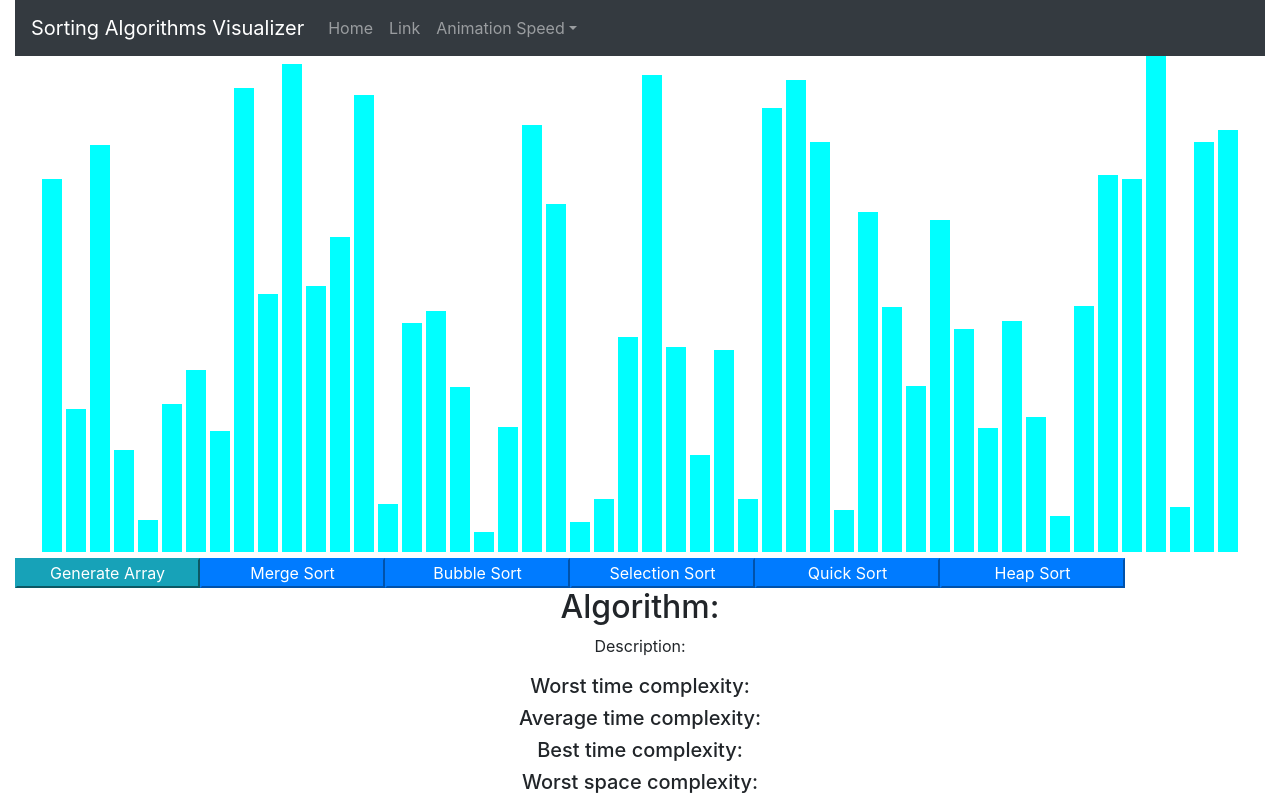
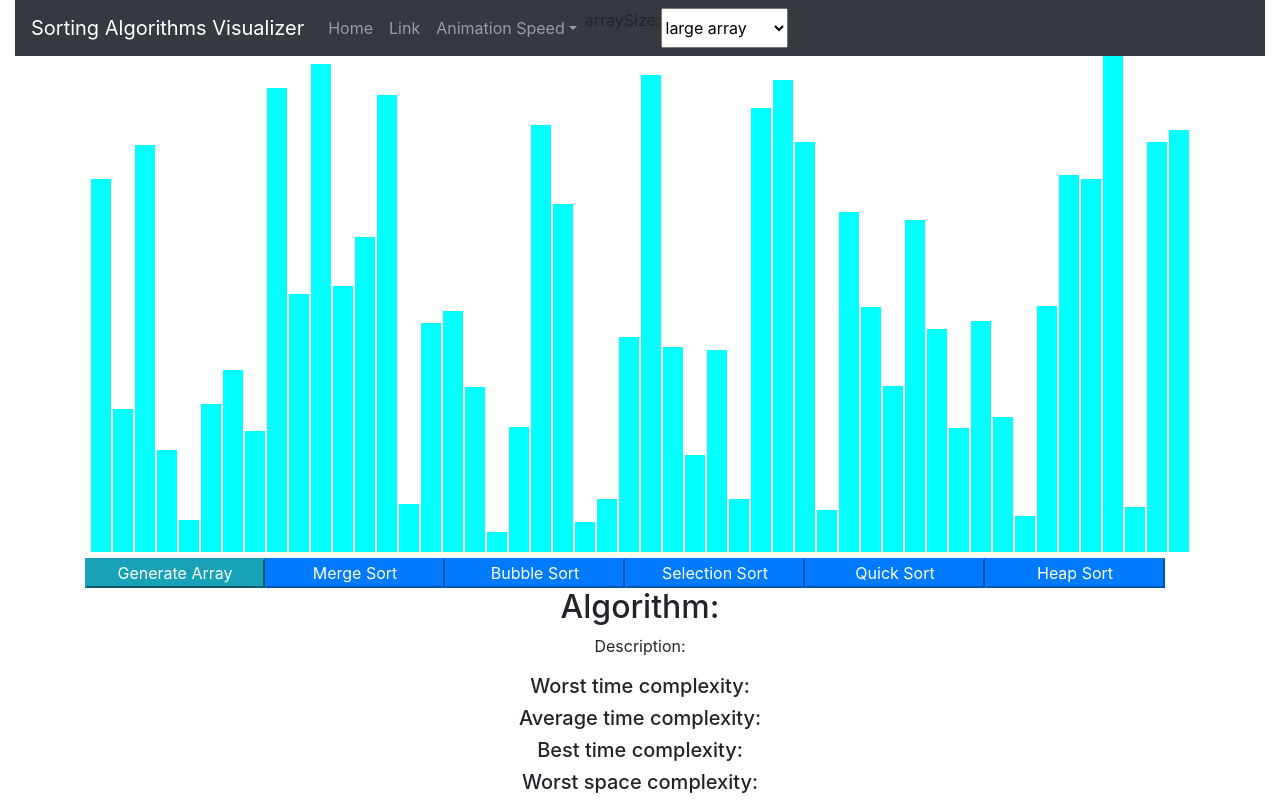
Before and after one commit to vivekjha4u2/Sorting-Algo-visualizer, a React (Create React App) app: page / in a window 1280 px wide. Built offline with nearby package versions, Linux system fonts and the light colour scheme.

Commit message:
array size changer added

```diff
--- a/src/SortingVisualizer/SortingVisualizer.jsx
+++ b/src/SortingVisualizer/SortingVisualizer.jsx
@@ -8,7 +8,7 @@ import { Nav, Navbar, NavDropdown } from 'react-bootstrap'
 import Description from './Description.js'
 
 var ANIMATION_SPEED_MS = 50;
-const NUMBER_OF_ARRAY_BARS = 50;
+// var NUMBER_OF_ARRAY_BARS = 50;
 //230
 const PRIMARY_COLOR = 'aqua';
 const SECONDARY_COLOR = 'red';
@@ -19,6 +19,8 @@ export default class SortingVisualizer extends React.Component {
     this.state = {
       array: [],
       isAlgoRunning: false,
+      arraySizeValue: 'large',
+      NUMBER_OF_ARRAY_BARS: 50,
 
       //to show description ..onclick of an algo we change State vars to specific algo.
       heading: "",
@@ -35,9 +37,49 @@ export default class SortingVisualizer extends React.Component {
     this.setState({ isAlgoRunning: true });
   }
 
+  changeArraySize = (event) => {
+    this.setState({ arraySizeValue: event.target.value });
+    // console.log(event.target.value)
+    //trying to get the width of arraybar
+
+    if (this.state.arraySizeValue === 'small') {
+      console.log(this.state.arraySizeValue)
+      this.setState({ NUMBER_OF_ARRAY_BARS: 15 });
+      // this.resetArray();
+      for (let i = 0; i < this.state.array.length; i++) {
+        const arrayBars = document.getElementsByClassName('array-bar');
+        arrayBars[i].style.width = '70px'
+      }
+      console.log(this.state.array.length)
+
+    }
+    else if (event.target.value === 'medium') {
+      console.log(this.state.arraySizeValue)
+      this.setState({ NUMBER_OF_ARRAY_BARS: 30 });
+      // this.resetArray();
+      for (let i = 0; i < this.state.array.length; i++) {
+        const arrayBars = document.getElementsByClassName('array-bar');
+        arrayBars[i].style.width = '40px'
+        // console.log(i)
+      }
+      console.log(this.state.array.length)
+    }
+    else if (this.state.arraySizeValue === 'large') {
+      console.log(this.state.arraySizeValue)
+      this.setState({ NUMBER_OF_ARRAY_BARS: 50 });
+      this.resetArray();
+      for (let i = 0; i < this.state.array.length; i++) {
+        const arrayBars = document.getElementsByClassName('array-bar');
+        arrayBars[i].style.width = '20px'
+        // console.log(i)
+      }
+      console.log(this.state.array.length)
+    }
+  }
+
   resetArray() {
     const array = [];
-    for (let i = 0; i < NUMBER_OF_ARRAY_BARS; i++) {
+    for (let i = 0; i < this.state.NUMBER_OF_ARRAY_BARS; i++) {
       array.push(randomIntFromInterval(5, 500));
     }
     this.setState({ array });
@@ -63,18 +105,28 @@ export default class SortingVisualizer extends React.Component {
               <Nav.Link href="#home">Home</Nav.Link>
               <Nav.Link href="#link">Link</Nav.Link>
               <NavDropdown title="Animation Speed" id="basic-nav-dropdown">
-                <NavDropdown.Item onClick={() => { this.setAnimSpeed('slow') }} href="#speed:Slow">Slow</NavDropdown.Item>
-                <NavDropdown.Item onClick={() => { this.setAnimSpeed('normal') }} href="#speed:Normal">Normal</NavDropdown.Item>
-                <NavDropdown.Item onClick={() => { this.setAnimSpeed('fast') }} href="#speed:Fast">Fast</NavDropdown.Item>
+                <NavDropdown.Item value="slow" onClick={() => { this.setAnimSpeed('slow') }} href="#speed:Slow">Slow</NavDropdown.Item>
+                <NavDropdown.Item value="normal" onClick={() => { this.setAnimSpeed('normal') }} href="#speed:Normal">Normal</NavDropdown.Item>
+                <NavDropdown.Item value="fast" onClick={() => { this.setAnimSpeed('fast') }} href="#speed:Fast">Fast</NavDropdown.Item>
               </NavDropdown>
+
+              <label htmlFor="arraySize">arraySize:</label>
+
+              <select name="arraySize" id="arraySize" onChange={this.changeArraySize} value={this.state.arraySizeValue}>
+                <option disabled value="select">Select Size</option>
+                <option value="small">small array</option>
+                <option value="medium">medium array</option>
+                <option value="large">large array</option>
+                <option value="xl">xl array</option>
+              </select>
             </Nav>
 
           </Navbar.Collapse>
         </Navbar>
-        <div className="array-container ">
+        <div className="array-container container">
           {array.map((value, idx) => (
 
-            <div className="array-bar-container" key={idx}>
+            // <div className="array-bar-container" key={idx}>
 
             <div className="array-bar" key={idx}
               style={{
@@ -83,7 +135,7 @@ export default class SortingVisualizer extends React.Component {
               }}
             ></div>
 
-            </div>
+            // </div>
           ))}
 
           <div className="container row">
```
Lines whose indentation alone changed are shown as unchanged.
